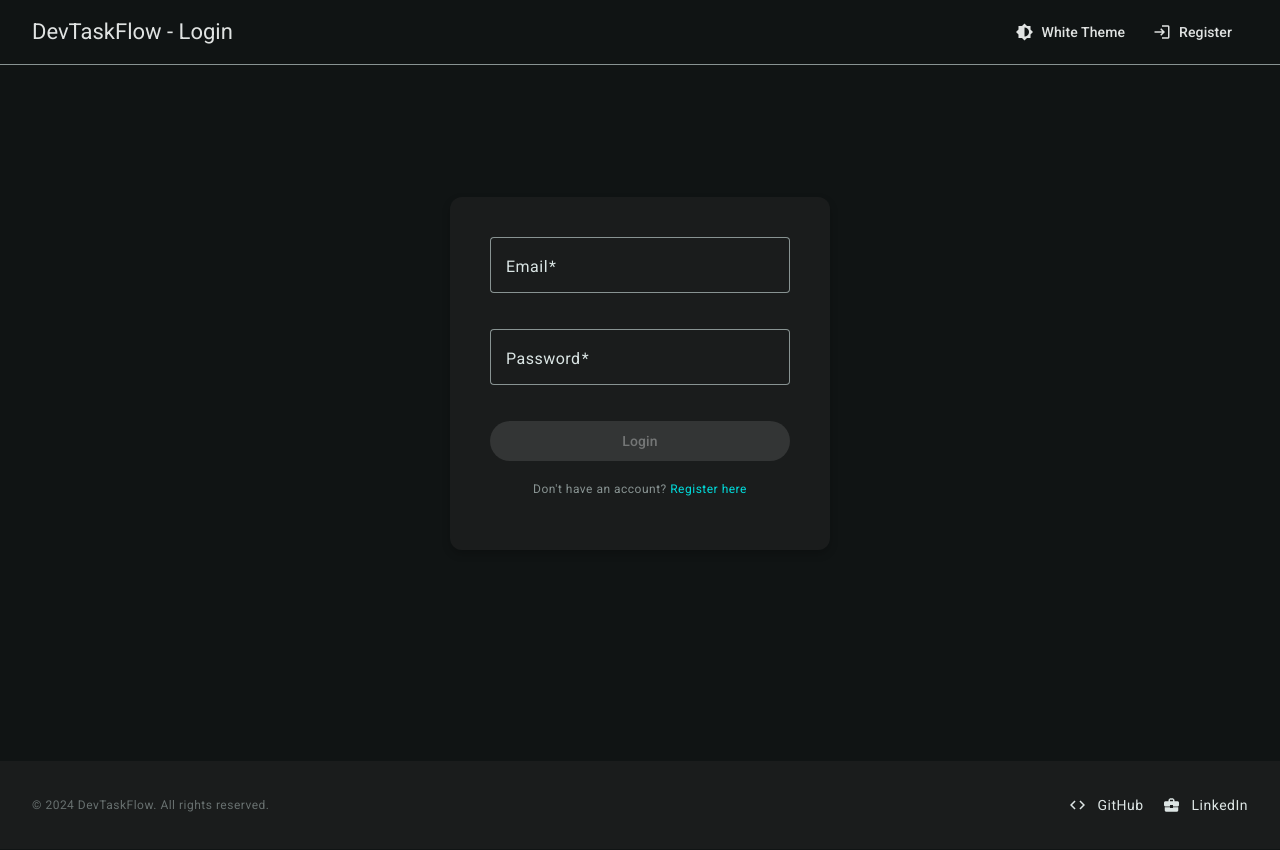
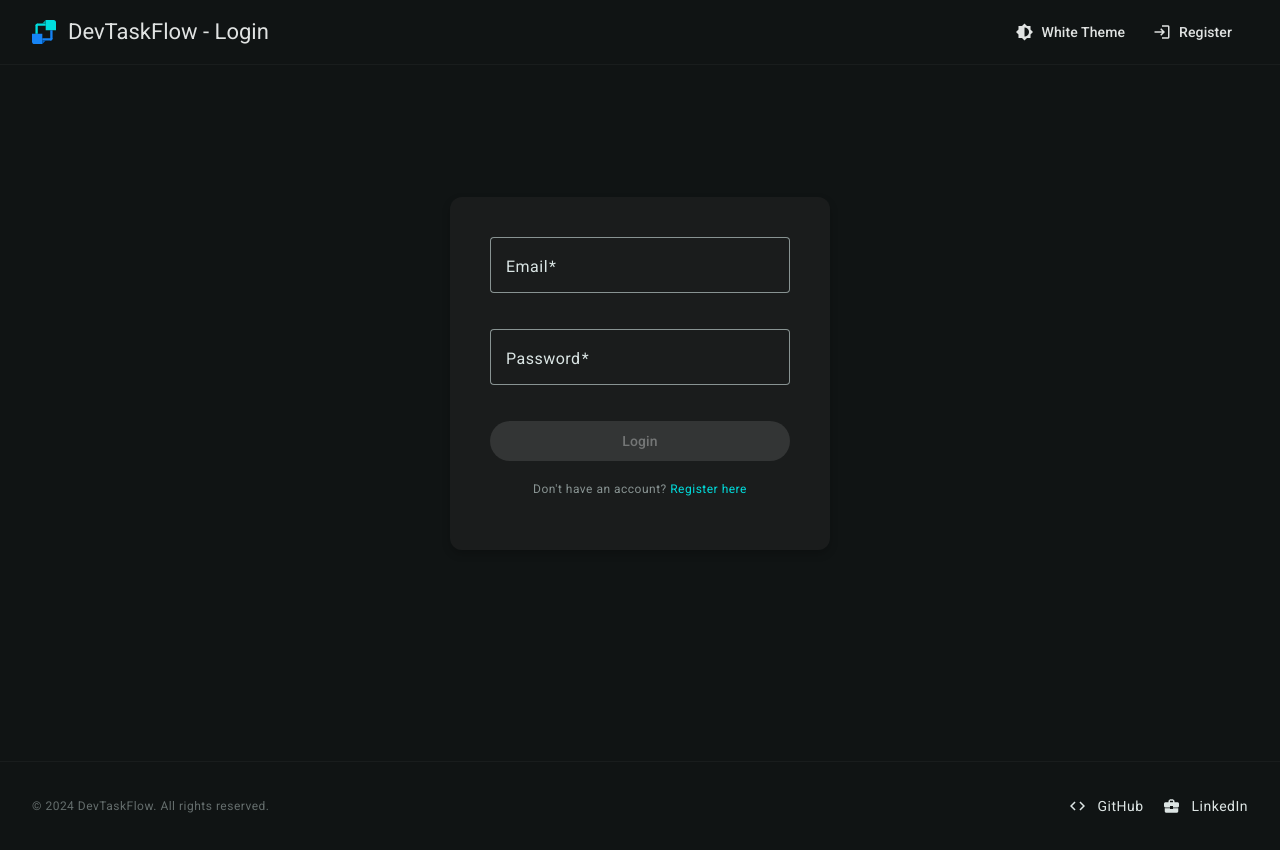
Before and after one commit to art2url/dev-task-flow, an Angular app: page /login in a window 1280 px wide. Built offline with nearby package versions, Linux system fonts and the light colour scheme.

Commit message:
Added logo, favicon, changed footer appearance

```diff
--- a/angular.json
+++ b/angular.json
@@ -26,12 +26,7 @@
             "polyfills": ["zone.js"],
             "tsConfig": "tsconfig.app.json",
             "inlineStyleLanguage": "scss",
-            "assets": [
-              {
-                "glob": "**/*",
-                "input": "public"
-              }
-            ],
+            "assets": ["src/favicon.ico", "src/assets"],
             "styles": [
               "@angular/material/prebuilt-themes/cyan-orange.css",
               "src/styles.scss"
@@ -83,12 +78,7 @@
             "polyfills": ["zone.js", "zone.js/testing"],
             "tsConfig": "tsconfig.spec.json",
             "inlineStyleLanguage": "scss",
-            "assets": [
-              {
-                "glob": "**/*",
-                "input": "public"
-              }
-            ],
+            "assets": ["src/favicon.ico", "src/assets"],
             "styles": [
               "@angular/material/prebuilt-themes/cyan-orange.css",
               "src/styles.scss"
--- a/src/app/shared/footer/footer.component.html
+++ b/src/app/shared/footer/footer.component.html
@@ -1,3 +1,5 @@
+<mat-divider></mat-divider>
+
 <footer class="footer">
   <div class="footer-content">
     <p class="footer-text">© 2024 DevTaskFlow. All rights reserved.</p>
--- a/src/app/shared/footer/footer.component.scss
+++ b/src/app/shared/footer/footer.component.scss
@@ -1,8 +1,11 @@
 @use "sass:math";
 @import "variables";
 
+mat-divider {
+  border-top-color: $divider-dimmed;
+}
+
 .footer {
-  background-color: $background-footer;
   color: $text-color-secondary;
   padding: 32px 0;
   position: relative;
--- a/src/app/shared/footer/footer.component.ts
+++ b/src/app/shared/footer/footer.component.ts
@@ -1,11 +1,12 @@
 import { Component, ChangeDetectionStrategy } from '@angular/core';
 import { CommonModule } from '@angular/common';
 import { MatIconModule } from '@angular/material/icon';
+import { MatDividerModule } from '@angular/material/divider';
 
 @Component({
   selector: 'app-footer',
   standalone: true,
-  imports: [CommonModule, MatIconModule],
+  imports: [CommonModule, MatIconModule, MatDividerModule],
   templateUrl: './footer.component.html',
   styleUrl: './footer.component.scss',
   changeDetection: ChangeDetectionStrategy.OnPush,
--- a/src/app/shared/header/header.component.html
+++ b/src/app/shared/header/header.component.html
@@ -1,5 +1,6 @@
 <div class="container">
   <mat-toolbar color="primary">
+    <img src="/assets/logo.svg" alt="Logo" class="logo" />
     <span>{{ title }}</span>
     <span class="spacer"></span>
 
@@ -46,4 +47,4 @@
   </mat-toolbar>
 </div>
 
-<mat-divider class="divider" *ngIf="isAuthPage"></mat-divider>
+<mat-divider *ngIf="isAuthPage"></mat-divider>
--- a/src/app/shared/header/header.component.scss
+++ b/src/app/shared/header/header.component.scss
@@ -1,5 +1,9 @@
 @use "sass:math";
 @import "variables";
+
+mat-divider {
+  border-top-color: $divider-dimmed;
+}
 
 .spacer {
   flex: 1 1 auto;
@@ -15,6 +19,11 @@
   @media (max-width: 768px) {
     margin: 0 4px;
   }
+}
+
+.logo {
+  height: 24px;
+  margin-right: 12px;
 }
 
 .menu-button {
--- a/src/index.html
+++ b/src/index.html
@@ -9,7 +9,7 @@
       name="description"
       content="DevTaskFlow is a user-friendly task management app built with Angular and Material Design, helping developers streamline their workflow and boost productivity."
     />
-    <link rel="icon" type="image/x-icon" href="favicon.ico" />
+    <link rel="icon" type="image/x-icon" href="assets/favicon.ico" />
     <link
       href="https://fonts.googleapis.com/css2?family=Roboto:wght@300;400;500&display=swap"
       rel="stylesheet"
```
Also changed, not shown: src/assets/logo.svg (added), 1 other file (tests, documents, lock files or other folders).
